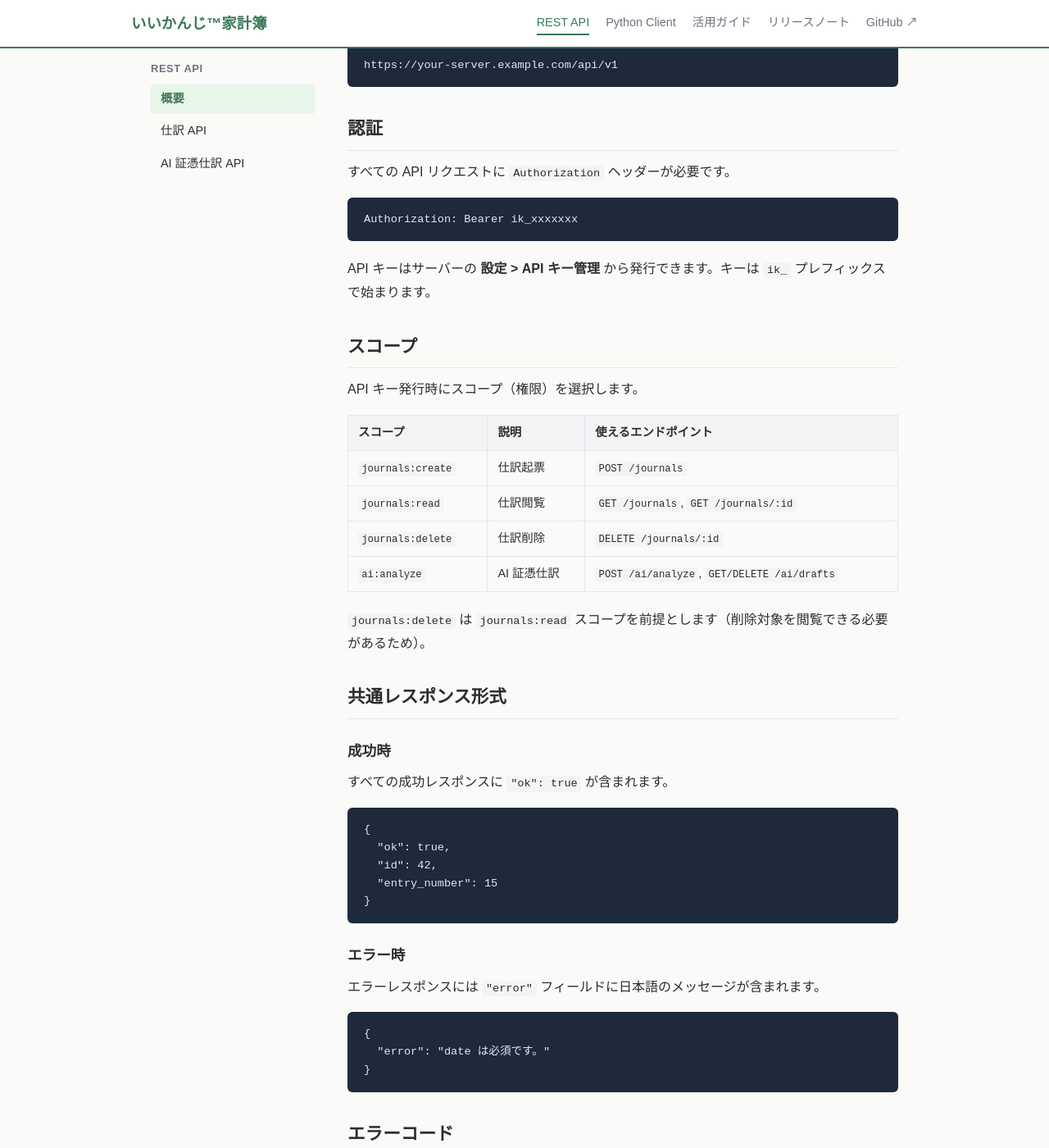
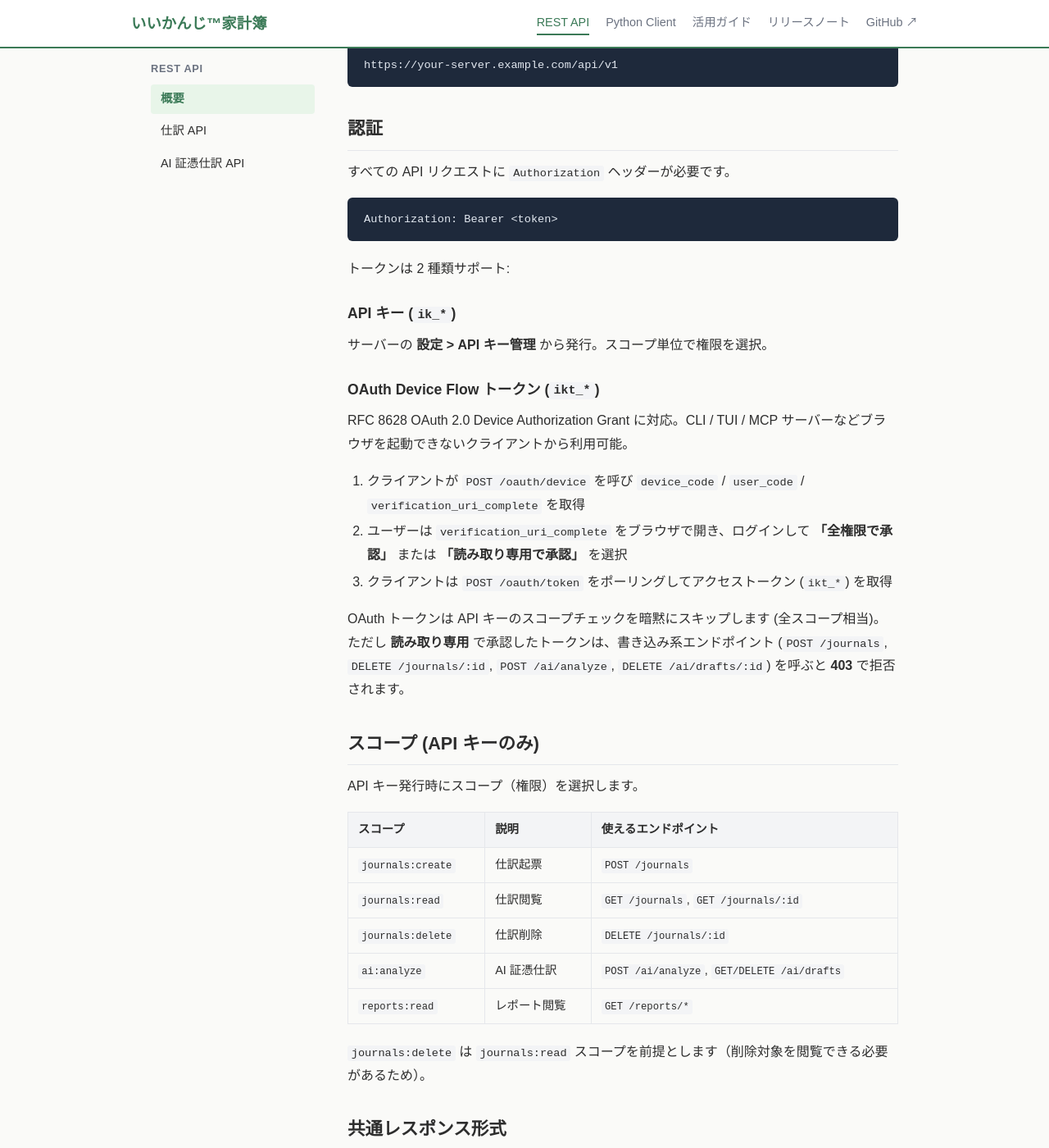
Before and after one commit to nananek/iikanji-kakeibo, a Jekyll site: the page built from docs/api/index.md, in a window 1280 px wide and 1400 px high, scrolled down 252 px. Shown: the whole window at 82% size. Built offline with Jekyll 4.4.1, drawn with Linux system fonts in a browser that asks for light colours; some of the changed text lies outside the part shown.

Commit message:
chore(release): v3.8.0
レポート API + OAuth 読み取り専用トークン (MCP 連携の基盤)。

Co-Authored-By: Claude Opus 4.7 (1M context) <noreply@anthropic.com>

````diff
--- a/docs/api/index.md
+++ b/docs/api/index.md
@@ -18,12 +18,26 @@ https://your-server.example.com/api/v1
 すべての API リクエストに `Authorization` ヘッダーが必要です。
 
 ```
-Authorization: Bearer ik_xxxxxxx
+Authorization: Bearer <token>
 ```
 
-API キーはサーバーの **設定 > API キー管理** から発行できます。キーは `ik_` プレフィックスで始まります。
+トークンは 2 種類サポート:
 
-## スコープ
+### API キー (`ik_*`)
+
+サーバーの **設定 > API キー管理** から発行。スコープ単位で権限を選択。
+
+### OAuth Device Flow トークン (`ikt_*`)
+
+RFC 8628 OAuth 2.0 Device Authorization Grant に対応。CLI / TUI / MCP サーバーなどブラウザを起動できないクライアントから利用可能。
+
+1. クライアントが `POST /oauth/device` を呼び `device_code` / `user_code` / `verification_uri_complete` を取得
+2. ユーザーは `verification_uri_complete` をブラウザで開き、ログインして **「全権限で承認」** または **「読み取り専用で承認」** を選択
+3. クライアントは `POST /oauth/token` をポーリングしてアクセストークン (`ikt_*`) を取得
+
+OAuth トークンは API キーのスコープチェックを暗黙にスキップします (全スコープ相当)。ただし **読み取り専用** で承認したトークンは、書き込み系エンドポイント (`POST /journals`, `DELETE /journals/:id`, `POST /ai/analyze`, `DELETE /ai/drafts/:id`) を呼ぶと **403** で拒否されます。
+
+## スコープ (API キーのみ)
 
 API キー発行時にスコープ（権限）を選択します。
 
@@ -33,6 +47,7 @@ API キー発行時にスコープ（権限）を選択します。
 | `journals:read` | 仕訳閲覧 | `GET /journals`, `GET /journals/:id` |
 | `journals:delete` | 仕訳削除 | `DELETE /journals/:id` |
 | `ai:analyze` | AI 証憑仕訳 | `POST /ai/analyze`, `GET/DELETE /ai/drafts` |
+| `reports:read` | レポート閲覧 | `GET /reports/*` |
 
 `journals:delete` は `journals:read` スコープを前提とします（削除対象を閲覧できる必要があるため）。
 
@@ -132,3 +147,12 @@ API キー発行時にスコープ（権限）を選択します。
 | GET | `/api/v1/vouchers/:id/image` | [証憑画像](vouchers.html#証憑画像) | `journals:read` |
 | GET | `/api/v1/vouchers/:id/verify` | [ハッシュ検証](vouchers.html#ハッシュ検証) | `journals:read` |
 | GET | `/api/v1/vouchers/:id/logs` | [操作ログ](vouchers.html#操作ログ) | `journals:read` |
+
+### レポート API
+
+| メソッド | パス | 説明 | スコープ |
+|---------|------|------|---------|
+| GET | `/api/v1/reports/trial-balance` | [試算表](reports.html#試算表) | `reports:read` |
+| GET | `/api/v1/reports/income-statement` | [損益計算書](reports.html#損益計算書) | `reports:read` |
+| GET | `/api/v1/reports/monthly` | [月次比較](reports.html#月次比較) | `reports:read` |
+| GET | `/api/v1/reports/tax` | [確定申告集計](reports.html#確定申告集計) | `reports:read` |
````
Also changed, not shown: docs/api/reports.md (added, +170 -0 lines), docs/index.md (+6 -1 lines), docs/releases.md (+16 -0 lines), README.md, 1 other file.
